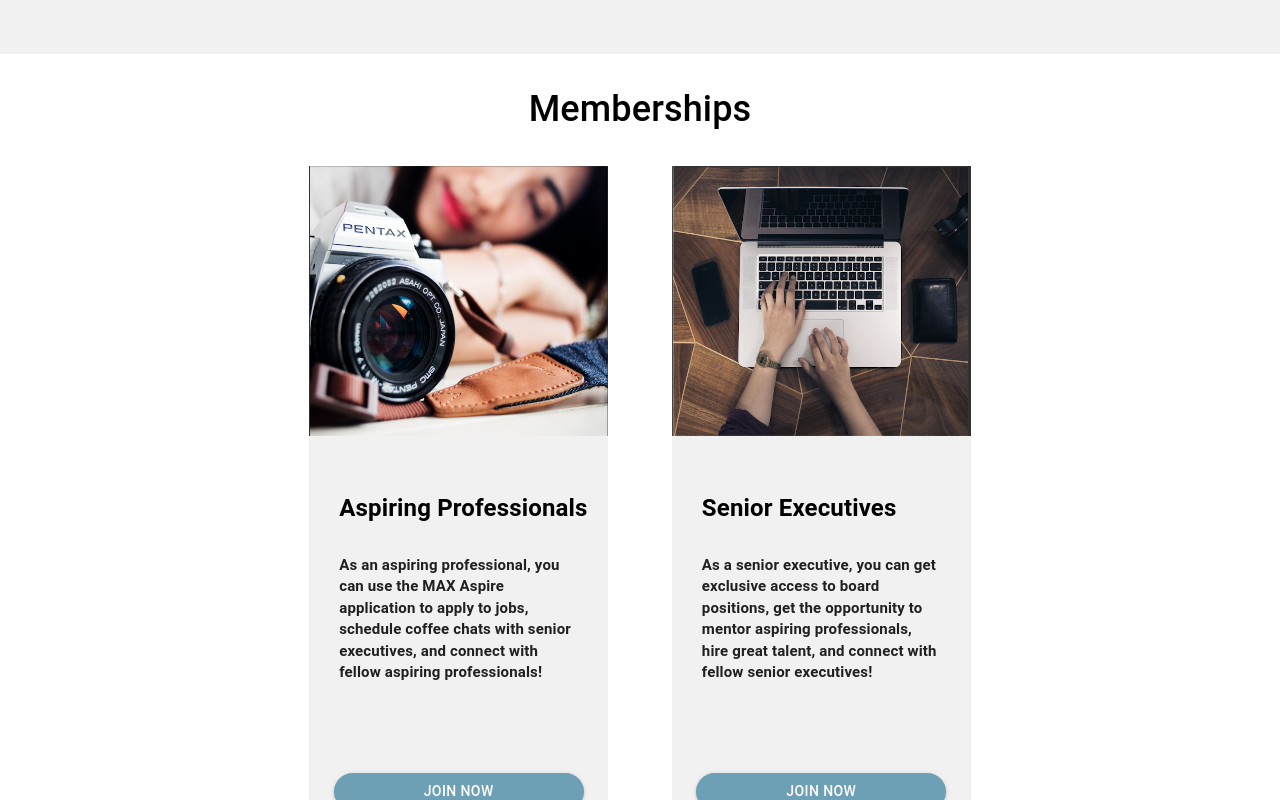
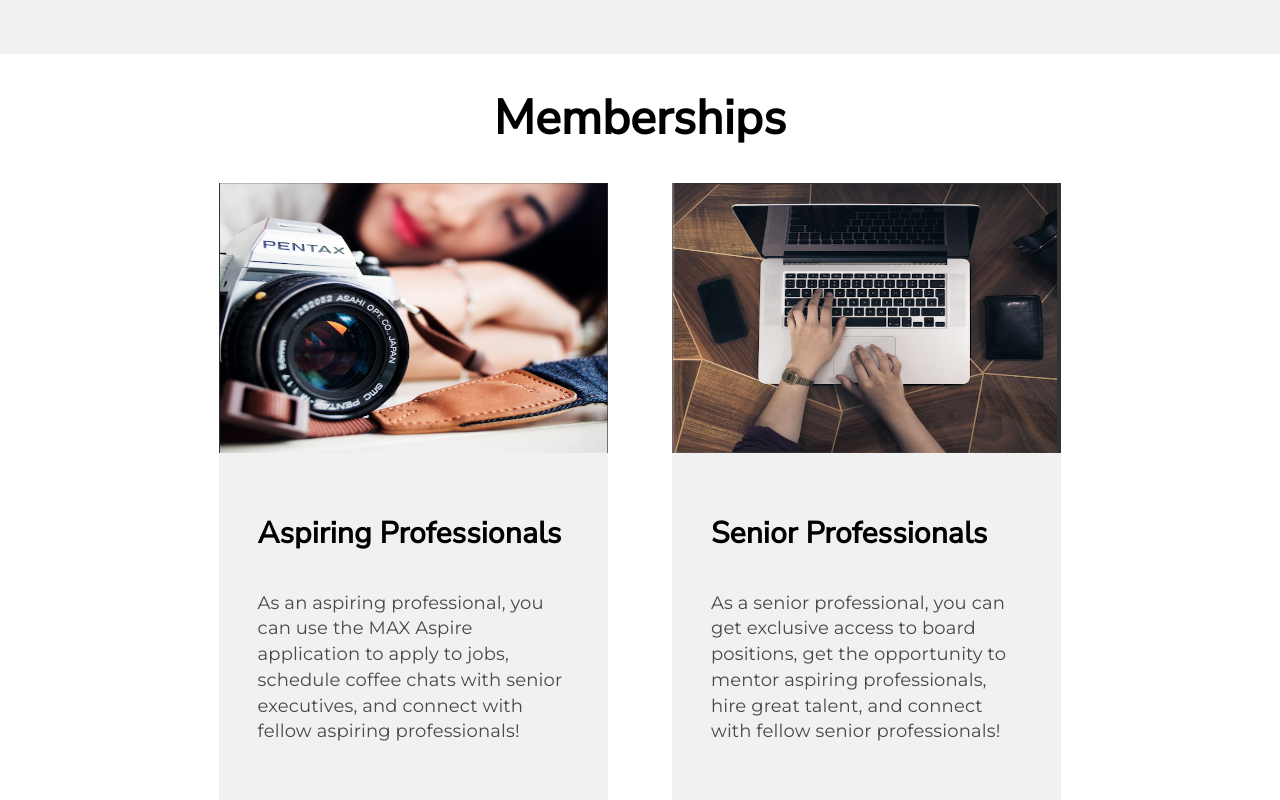
Before and after one commit to maxgala/aspire-frontend, a React (Create React App) app: page / in a window 1280 px wide. Shown: the part 2940-3740 px from the top of the page. Built offline with nearby package versions, Linux system fonts and the light colour scheme.

Commit message:
Updated memberships section text and font styles.

```diff
--- a/src/Components/LandingPage/FeatureCard.js
+++ b/src/Components/LandingPage/FeatureCard.js
@@ -24,7 +24,6 @@ const useStyles = makeStyles(theme => ({
     fontSize: "30px",
     position: 'absolute',
     marginTop: '25%',
-    fontSize: '30px',
     width: '100%',
     paddingLeft: '20px',
     paddingRight: '20px',
--- a/src/Components/LandingPage/Membership.js
+++ b/src/Components/LandingPage/Membership.js
@@ -15,11 +15,12 @@ const useStyles = makeStyles(() => ({
     paddingBottom: '30px'
   },
   features_title: {
+    fontFamily: "Nunito Sans",
+    fontWeight: "Bold",
+    fontSize: "48px",
     margin: '0px',
     paddingTop: '30px',
     paddingBottom: '30px',
-    fontWeight: '500',
-    fontSize: '36px',
     color: 'black',
   },
 }));
@@ -46,7 +47,7 @@ class Membership extends Component {
           >
           <Grid
             container
-            item xs={12} sm={9} md={6} lg={4}
+            item xs={12} sm={9} md={6} lg={5}
             alignItems="center"
             justify="center"
           >
@@ -59,15 +60,15 @@ class Membership extends Component {
           </Grid>
           <Grid
             container
-            item xs={12} sm={9} md={6} lg={4}
+            item xs={12} sm={9} md={6} lg={5}
             alignItems="center"
             justify="center"
           >
             <MembershipCard
-              front_text="Senior Executives"
+              front_text="Senior Professionals"
               inner_text="Pricing Plan"
-              description="As a senior executive, you can get exclusive access to board positions, get the opportunity to mentor aspiring professionals, hire great talent, and connect with fellow senior executives!"
-              type="senior_executive"
+              description="As a senior professional, you can get exclusive access to board positions, get the opportunity to mentor aspiring professionals, hire great talent, and connect with fellow senior professionals!"
+              type="senior_professional"
             />
           </Grid>
         </Grid>
--- a/src/Components/LandingPage/MembershipCard.js
+++ b/src/Components/LandingPage/MembershipCard.js
@@ -15,18 +15,23 @@ const useStyles = makeStyles(theme => ({
     backgroundColor: '#F1F1F1'
   },
   front_text: {
-    fontSize: '24px',
+    fontFamily: "Nunito Sans",
+    fontWeight: "Bold",
+    fontSize: "30px",
     paddingBottom: '10px',
     color: 'black',
     textAlign: 'left',
     marginLeft : '10%'
   },
   small_text: {
+    fontFamily: "Montserrat",
+    fontSize: "18px",
+    fontWeight: '1',
     textAlign: 'left',
     marginLeft: '10%',
     marginRight: '10%',
-    fontSize: '15px',
     height: '200px',
+    color: '#484848',
   },
   button: {
     backgroundColor: "#6EA0B5",
@@ -59,8 +64,8 @@ class MembershipCard extends Component {
   joinNow() {
     if (this.props.type === 'aspiring_professional') {
       console.log("Joining as an aspiring professional")
-    } else if (this.props.type === 'senior_executive') {
-      console.log("Joining as a senior executive")
+    } else if (this.props.type === 'senior_professional') {
+      console.log("Joining as a senior professional")
     } else {
       console.log("Invalid membership type")
     }
```
